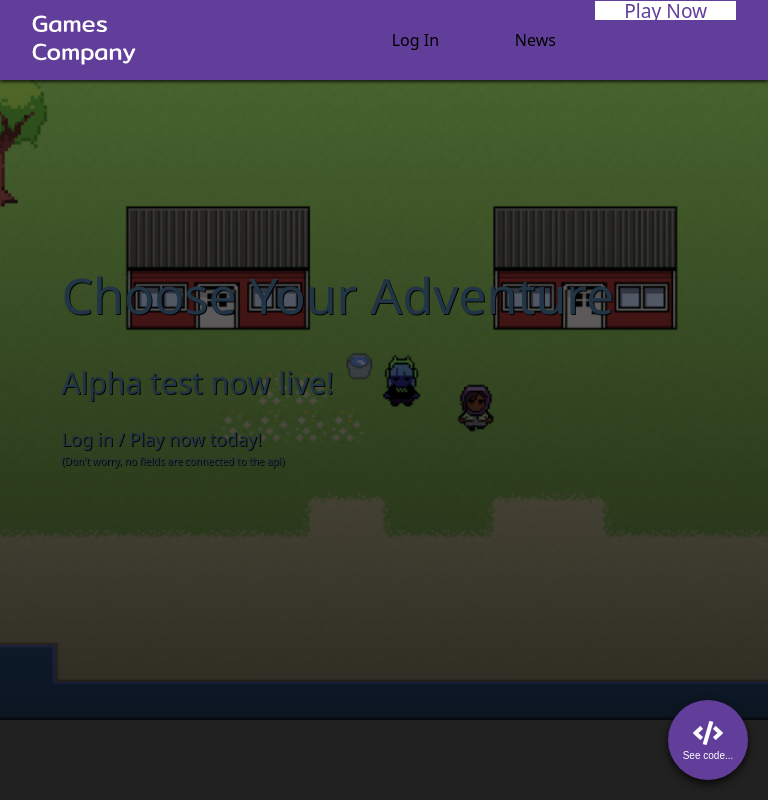
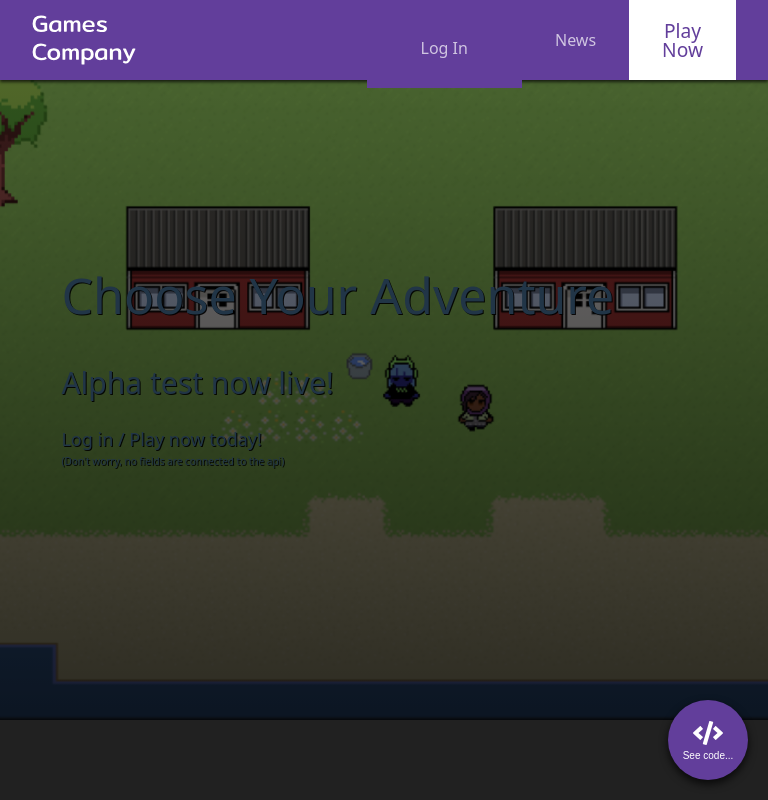
Before and after one commit to J-P-Dorman/company_website, a React (Vite) app: page / in a window 768 px wide. Built offline with nearby package versions, Linux system fonts and the light colour scheme; no server answers.

Commit message:
Rework responsive header styles

```diff
--- a/src/components/Frame/components/Header/Header.scss
+++ b/src/components/Frame/components/Header/Header.scss
@@ -51,27 +51,24 @@
       flex-flow: row nowrap;
       align-items: center;
       justify-content: flex-end;
+
+      #menu-btn {
+        padding: 0.6em 0 0.6em 1.2em;
+      }
     }
   }
 
+  .sheet-content {
     .sheet-body {
       display: flex;
       flex-flow: column nowrap;
       align-items: flex-start;
       gap: 2px;
+      padding: 0.8rem 0;
 
-    button {
+      a {
+        padding: 0;
         width: 100%;
-      padding: 1rem 2rem;
-      display: flex;
-      justify-content: flex-start;
-      transition: none;
-
-      &:hover,
-      &:focus,
-      &:active {
-        background-color: rgba(255, 255, 255, 0.2);
-        border: 1px solid rgba(255, 255, 255, 0.1);
       }
     }
   }
--- a/src/components/Frame/components/Header/Header.tsx
+++ b/src/components/Frame/components/Header/Header.tsx
@@ -1,18 +1,18 @@
+import { useState } from "react";
+import { Link } from "react-router";
+import imgMenu from "../../../../assets/icons/bars.svg";
 import companyLogo from "../../../../assets/logo.svg";
+import { useBreakpoint } from "../../../../utils";
+import Button from "../../../Button/Button";
+import HeaderButton from "./components/HeaderButton/HeaderButton";
+import PlayNow from "./components/PlayNow/PlayNow";
+import Sheet from "./components/Sheet/Sheet";
 import UserButton from "./components/UserButton/UserButton";
-import PlayNow from "./components/PlayNow/PlayNow";
 import "./Header.scss";
-import HeaderButton from "./components/HeaderButton/HeaderButton";
-import { Link } from "react-router";
-import Sheet from "./components/Sheet/Sheet";
-import Button from "../../../Button/Button";
-import { useState } from "react";
-import { useBreakpoint, useResize } from "../../../../utils";
-import imgMenu from "../../../../assets/icons/bars.svg";
 
 const Header = () => {
   const breakpoint = useBreakpoint();
-  const isMobile = breakpoint === 'xs' || breakpoint === 's';
+  const isMobile = breakpoint === "xs" || breakpoint === "s";
   const [isOpen, setIsOpen] = useState(false);
 
   return (
@@ -34,7 +34,9 @@ const Header = () => {
           {!isMobile && (
             <>
               <UserButton />
-              <HeaderButton onClick={() => {}}>News</HeaderButton>
+              <HeaderButton link="/news" onClick={() => {}}>
+                News
+              </HeaderButton>
               <PlayNow />
             </>
           )}
@@ -42,6 +44,7 @@ const Header = () => {
           {isMobile && (
             <>
               <Button
+                id="menu-btn"
                 className="btn-clear"
                 onClick={() => {
                   setIsOpen((prev) => !prev);
@@ -54,31 +57,18 @@ const Header = () => {
                 type="primary"
                 isOpen={isOpen}
                 setIsOpen={setIsOpen}
-              >
-                <>
-                  <Button
-                    className="btn-clear"
-                    type="button"
-                    onClick={() => {}}
-                  >
-                    Log In
-                  </Button>
-                  <Button
-                    className="btn-clear"
-                    type="button"
-                    onClick={() => {}}
-                  >
+                header={(
+                  <UserButton />
+                )}
+                body={(
+                  <>
+                  <HeaderButton link="/news" onClick={() => {}}>
                     News
-                  </Button>
-                  <Button
-                    className="btn-clear"
-                    type="button"
-                    onClick={() => {}}
-                  >
-                    Play Now
-                  </Button>
+                  </HeaderButton>
+                  <PlayNow />
                 </>
-              </Sheet>
+                )}
+              />
             </>
           )}
         </div>
--- a/src/components/Frame/components/Header/components/HeaderButton/HeaderButton.scss
+++ b/src/components/Frame/components/Header/components/HeaderButton/HeaderButton.scss
@@ -1,20 +1,47 @@
-#header-button {
+.header-button {
   height: 100%;
-  font-size: 1em;
+  width: 100%;
+  font-size: 1rem;
+
+  @media only screen and (min-width: 768px) {
+    width: auto;
+  }
+
+  a {
+    height: 100%;
+    opacity: 1;
+  }
 
   button {
     height: 100%;
+    width: 100%;
     border-radius: 0;
     background: none;
     transition: background-color 0.3s;
-    padding: 0 1.5em;
-    border: none;
-    min-width: 120px;
+    padding: 0.8rem 2rem;
+    display: flex;
+    justify-content: flex-start;
+    transition: none;
+    border: 1px solid rgba(255, 255, 255, 0);
+    max-width: none;
+    color: rgba(255, 255, 255, 0.7);
 
-    &:hover, &:active, &:focus  {
-      background-color: rgba(255, 255, 255, 0.2);
+    @media only screen and (min-width: 768px) {
+      align-items: center;
+      justify-content: center;
+    }
+
+    &:hover,
+    &:active,
+    &:focus {
+      color: #ffffff;
+      background: none;
+      border: 1px solid rgba(0, 0, 0, 0);
       outline: none;
-      border: none;
+
+      @media only screen and (min-width: 768px) {
+        background-color: rgba(255, 255, 255, 0.2);
+      }
     }
   }
 }
--- a/src/components/Frame/components/Header/components/HeaderButton/HeaderButton.tsx
+++ b/src/components/Frame/components/Header/components/HeaderButton/HeaderButton.tsx
@@ -1,10 +1,12 @@
 import { PropsWithChildren } from "react";
 import "./HeaderButton.scss";
+import { Link } from "react-router";
 
 type Props = {
   onClick: () => void;
   onFocus?: React.FocusEventHandler<HTMLButtonElement> | undefined;
   onBlur?: React.FocusEventHandler<HTMLButtonElement> | undefined;
+  link?: string;
 };
 
 const HeaderButton = ({
@@ -12,12 +14,23 @@ const HeaderButton = ({
   onClick,
   onFocus,
   onBlur,
+  link,
 }: PropsWithChildren<Props>) => {
   return (
-    <div id="header-button">
-      <button onFocus={onFocus} onBlur={onBlur} onClick={onClick}>
-        {children}
-      </button>
+    <div className="header-button">
+      {link && (
+        <Link to={link}>
+          <button onFocus={onFocus} onBlur={onBlur} onClick={onClick}>
+            {children}
+          </button>
+        </Link>
+      )}
+
+      {!link && (
+        <button onFocus={onFocus} onBlur={onBlur} onClick={onClick}>
+          {children}
+        </button>
+      )}
     </div>
   );
 };
--- a/src/components/Frame/components/Header/components/PlayNow/PlayNow.scss
+++ b/src/components/Frame/components/Header/components/PlayNow/PlayNow.scss
@@ -1,18 +1,30 @@
 #play-now {
   height: 100%;
+  width: 100%;
+  padding-top: 0.5rem;
+
+  @media only screen and (min-width: 768px) {
+    width: auto;
+    padding-top: 0;
+  }
 
   a {
     opacity: 1;
+
+    @media only screen and (min-width: 768px) {
+      height: 100%;
+    }
 
     button {
       background: #ffffff;
       font-size: 1.2em;
       color: #623e9b;
+      padding: 1rem 2rem !important;
 
       &:hover,
       &:active,
       &:focus {
-        background-color: rgba(255, 255, 255, 0.6);
+        background-color: rgba(255, 255, 255, 0.8);
       }
     }
   }
--- a/src/components/Frame/components/Header/components/Sheet/Sheet.scss
+++ b/src/components/Frame/components/Header/components/Sheet/Sheet.scss
@@ -6,6 +6,7 @@
   left: 0;
   width: 100vw;
   height: 100vh;
+  pointer-events: none;
 
   .sheet-shade {
     position: absolute;
@@ -15,6 +16,8 @@
     height: 100%;
     background: rgba(0, 0, 0, 0.6);
     border-radius: 0;
+    transition: opacity 0.3s;
+    opacity: 0;
   }
 
   .sheet-content {
@@ -23,6 +26,7 @@
     background: #ffffff;
     width: 1000px;
     max-width: 80%;
+    transition: transform 0.3s;
 
     .sheet-header {
       display: flex;
@@ -60,6 +64,7 @@
     .sheet-content {
       top: 0;
       right: 0;
+      transform: translate(100%);
     }
   }
 }
@@ -67,15 +72,16 @@
 // open / closed
 // ========================================
 .sheet {
-  &.sheet-closed {
-    pointer-events: none;
-    opacity: 0;
+  &.sheet-open {
+    pointer-events: initial;
+
+    .sheet-shade {
+      opacity: 1;
+    }
 
     .sheet-content {
+      transform: translate(0);
     }
-  }
-
-  &.sheet-open {
   }
 }
 
--- a/src/components/Frame/components/Header/components/Sheet/Sheet.tsx
+++ b/src/components/Frame/components/Header/components/Sheet/Sheet.tsx
@@ -1,4 +1,4 @@
-import { PropsWithChildren, useState } from "react";
+import { JSX, useState } from "react";
 import Button from "../../../../../Button/Button";
 import "./Sheet.scss";
 
@@ -8,9 +8,11 @@ type Props = {
   align: "left" | "right" | "bottom";
   isOpen?: boolean;
   setIsOpen?: React.Dispatch<React.SetStateAction<boolean>>;
+  header?: JSX.Element;
+  body?: JSX.Element;
 };
 
-const Sheet = ({ type, title, align, children, isOpen: isOpenParent, setIsOpen: setIsOpenParent }: PropsWithChildren<Props>) => {
+const Sheet = ({ type, title, align, header, body, isOpen: isOpenParent, setIsOpen: setIsOpenParent }: Props) => {
   const [isOpenLocal, setIsOpenLocal] = useState(isOpenParent ?? false);
 
   const isOpen = isOpenParent === undefined ? isOpenLocal : isOpenParent;
@@ -30,10 +32,10 @@ const Sheet = ({ type, title, align, children, isOpen: isOpenParent, setIsOpen:
 
       <div className="sheet-content">
         <div className="sheet-header">
-        <h2>{title}</h2>
+          {header}
         </div>
 
-        <div className="sheet-body">{children}</div>
+        <div className="sheet-body">{body}</div>
       </div>
     </div>
   );
--- a/src/components/Frame/components/Header/components/UserButton/UserButton.scss
+++ b/src/components/Frame/components/Header/components/UserButton/UserButton.scss
@@ -1,3 +1,135 @@
+// Mobile styles
+// Normally we don't keep mobile and desktop styles so separate,
+// but these styles are so wildly different, I think it makes sense here
+// ========================================
+@media only screen and (max-width: 768px) {
+  #user-button {
+    width: 100%;
+    background-color: #623e9b;
+
+    &:not(.authenticated) {
+      transform: translate(0, 0.5rem);
+
+      #user-dropdown {
+        display: none;
+      }
+    }
+
+    &.authenticated {
+      &:hover,
+      &:active,
+      &:focus {
+        background-color: #623e9b;
+      }
+
+      .header-button {
+        display: flex;
+
+        > button {
+          width: 100%;
+          padding: 0;
+
+          #user-container {
+            display: flex;
+            align-items: center;
+            justify-content: flex-start;
+            position: relative;
+            gap: 1rem;
+
+            #user-image {
+              display: flex;
+
+              img {
+                width: 70px;
+              }
+            }
+
+            #user-text {
+              display: flex;
+              flex-flow: column nowrap;
+              align-items: flex-start;
+              gap: 0.3em;
+              line-height: 1;
+              color: #452a6f;
+              position: relative;
+              z-index: 2;
+
+              #user-name {
+                font-size: 1em;
+              }
+
+              #user-type {
+                font-size: 0.7em;
+                opacity: 0.8;
+              }
+            }
+          }
+        }
+      }
+
+      #user-dropdown {
+        background: #402866;
+        -webkit-box-shadow: inset 0px 0px 2px 2px rgba(0, 0, 0, 0.25);
+        -moz-box-shadow: inset 0px 0px 2px 2px rgba(0, 0, 0, 0.25);
+        box-shadow: inset 0px 0px 2px 2px rgba(0, 0, 0, 0.25);
+
+        ul {
+          margin: 0;
+          padding: 0.8rem 0;
+          list-style-type: none;
+          margin: 0;
+          width: 100%;
+
+          li {
+            a,
+            button {
+              display: flex;
+              align-items: center;
+              justify-content: flex-start;
+              width: 100%;
+              color: rgba(255, 255, 255, 0.8);
+              opacity: 1;
+              padding: 0.8rem 2rem;
+
+              &:hover,
+              &:focus,
+              &:active {
+                color: #ffffff;
+              }
+            }
+          }
+        }
+      }
+    }
+  }
+
+  #user-button {
+    &.premium {
+      .header-button button {
+        background-color: #fdd835;
+
+        &:hover,
+        &:active,
+        &:focus {
+          background-color: #fdd835;
+        }
+
+        #user-text {
+          color: #212121;
+        }
+      }
+
+      #user-dropdown {
+        background: #d7b82d;
+        position: relative;
+      }
+    }
+  }
+}
+
+// Desktop styles
+// ========================================
+@media only screen and (min-width: 768px) {
   #user-button {
     height: 100%;
     display: flex;
@@ -5,7 +137,7 @@
     justify-content: center;
     position: relative;
 
-  #header-button button {
+    .header-button button {
       overflow: hidden;
 
       #user-container {
@@ -16,11 +148,6 @@
         position: relative;
 
         #user-image {
-        .spinner-container {
-          .spinner {
-          }
-        }
-
           img {
             width: 40px;
             height: 40px;
@@ -50,7 +177,7 @@
     }
 
     &.premium {
-    #header-button button {
+      .header-button button {
         background-color: #fdd835;
 
         #user-text {
@@ -123,11 +250,19 @@
       }
     }
 
+    // Stop menu showing when logging out
+    &:not(.authenticated) {
+      #user-dropdown {
+        transition: none !important;
+        max-height: 0 !important;
+      }
+    }
+
     &.authenticated {
       // Premium gold shine
       // ========================================
       &.premium {
-      #header-button button {
+        .header-button button {
           position: relative;
 
           &:before {
@@ -178,7 +313,7 @@
 
         // Premium gold shine
         &.premium {
-        #header-button button {
+          .header-button button {
             &:before {
               rotate: (-20deg) !important;
               translate: (-100px -40px) !important;
@@ -197,3 +332,4 @@
       }
     }
   }
+}
```
Lines whose indentation alone changed are shown as unchanged.
